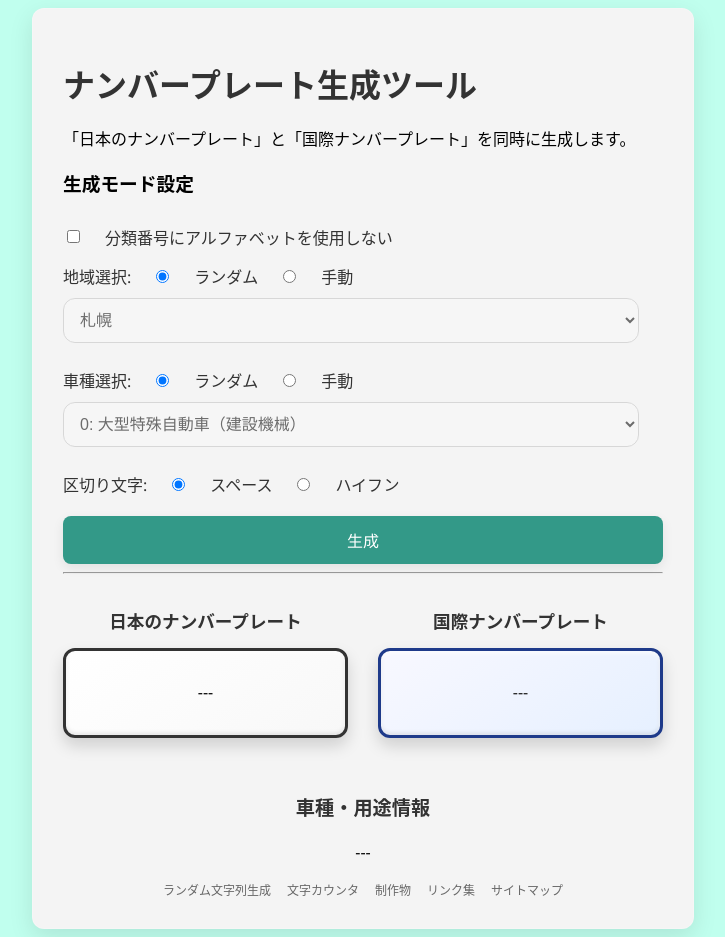
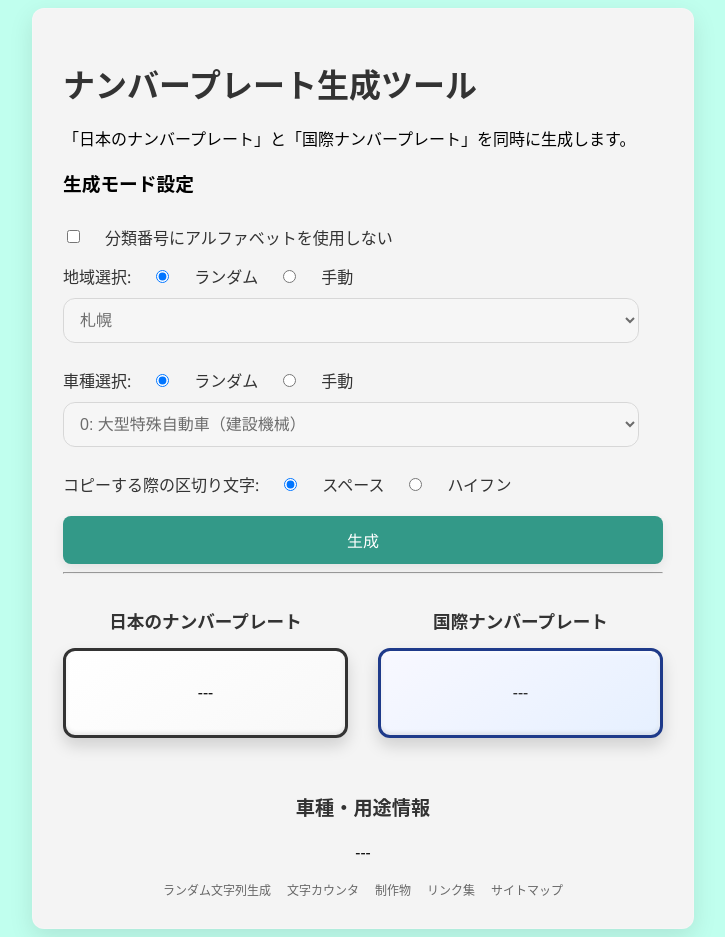
Before and after one commit to Usuiensan/usuiensan, a Jekyll site: the page built from plate-generator.html, in a window 1280 px wide. Shown: the whole page, without its empty margins (277-1002 px from the left). Built offline with Jekyll 4.4.1, drawn with Linux system fonts in a browser that asks for light colours; some web fonts are replaced.

Commit message:
fix: ナンバープレートのコピー時の区切り文字ラベルを修正

```diff
--- a/assets/js/plate-generator.js
+++ b/assets/js/plate-generator.js
@@ -230,8 +230,8 @@ document.addEventListener('DOMContentLoaded', () => {
                 <span class="serial-number">${formattedNumber}</span>
             </div>
         `;
-        const jpPlateCopy = `${jpAreaName}${separator}${classificationNumber}${separator}${randomHiragana}${separator}${formattedNumber}`;
-        console.log(`${jpAreaName} ${classificationNumber} ${randomHiragana} ${formattedNumber}`);
+        const jpPlateCopy = `${jpAreaName}${separator}${classificationNumber}${separator}${randomHiragana}${separator}${serialNumber}`;
+        console.log(`${jpAreaName} ${classificationNumber} ${randomHiragana} ${serialNumber}`);
         const jpPlateContent = jpPlateDiv.querySelector('.plate-content');
         jpPlateContent.innerHTML = jpPlateDisplay;
 
--- a/plate-generator.html
+++ b/plate-generator.html
@@ -27,7 +27,7 @@ title: ナンバープレートの番号を生成
         </select>
     </div>
     <div class="mode-option">
-        <label>区切り文字:</label>
+        <label>コピーする際の区切り文字:</label>
         <label><input type="radio" name="separator" value="space" checked> スペース</label>
         <label><input type="radio" name="separator" value="hyphen"> ハイフン</label>
     </div>
```
